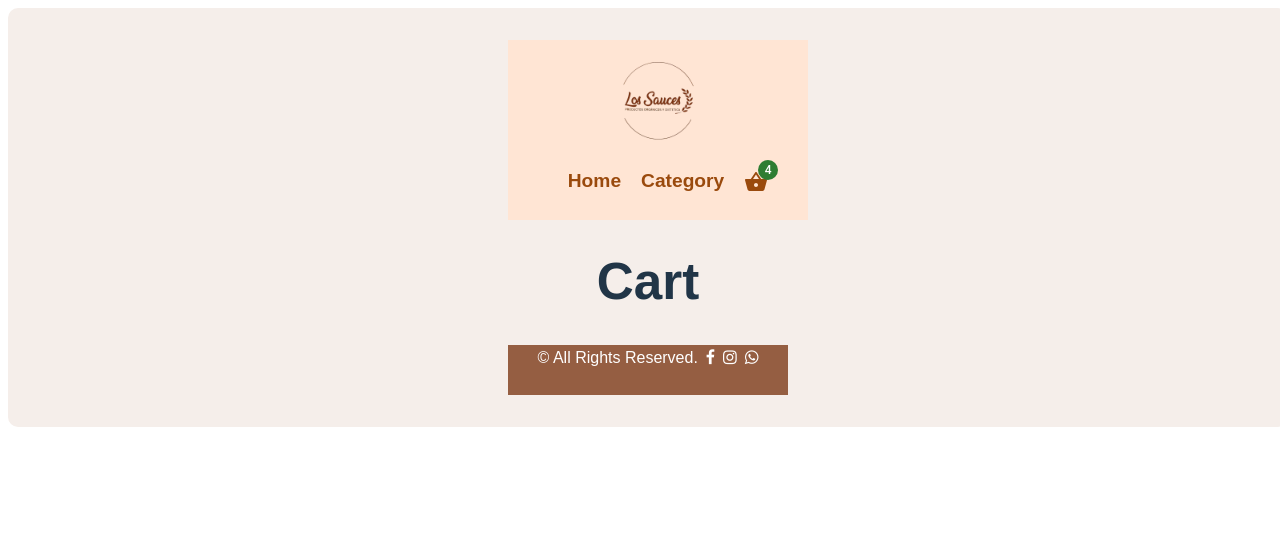
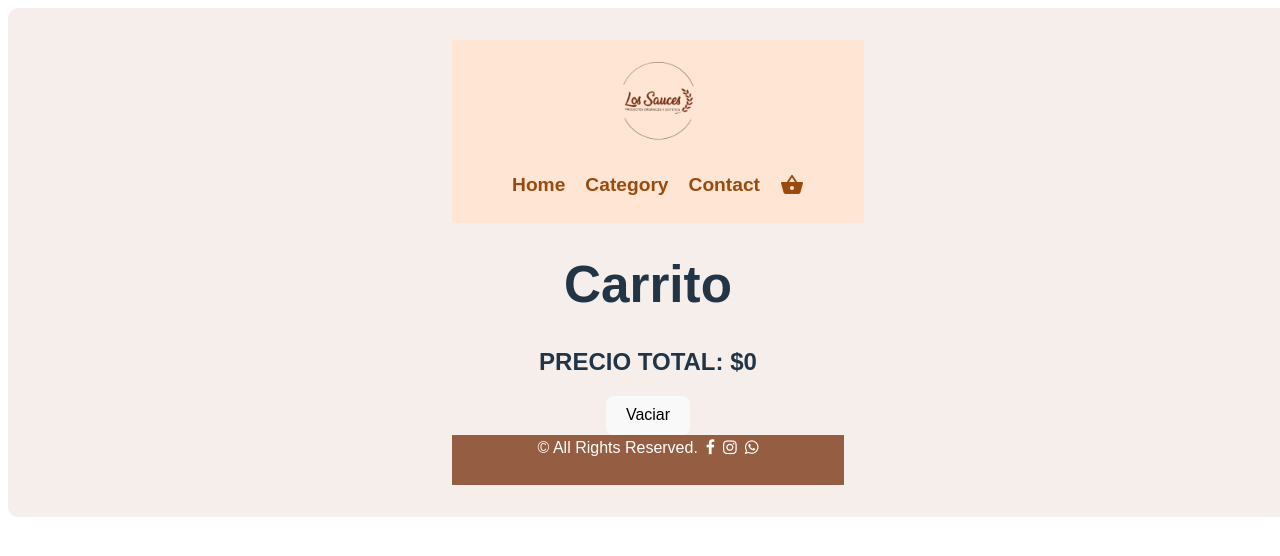
Before and after one commit to GastonRodrigo/reactsauces, a React (Vite) app in the folder vite-sauces/: page /cart in a window 1280 px wide. Shown: the top 556 px of the page. Built offline with nearby package versions, Linux system fonts and the light colour scheme.

Commit message:
cartcontext, cartwidget funcional, itemcount

```diff
--- a/vite-sauces/package.json
+++ b/vite-sauces/package.json
@@ -12,6 +12,7 @@
   "dependencies": {
     "@emotion/react": "^11.11.1",
     "@emotion/styled": "^11.11.0",
+    "@googlemaps/react-wrapper": "^1.1.35",
     "@material/list": "^14.0.0",
     "@mui/icons-material": "^5.14.9",
     "@mui/material": "^5.14.10",
--- a/vite-sauces/src/App.css
+++ b/vite-sauces/src/App.css
@@ -4,7 +4,6 @@
   padding: 2rem;
   text-align: center;
 }
-
 
 
 .logo {
--- a/vite-sauces/src/components/Header/CartWidget.jsx
+++ b/vite-sauces/src/components/Header/CartWidget.jsx
@@ -1,12 +1,20 @@
+import React, { useContext } from 'react';
 import Badge from '@mui/material/Badge';
 import ShoppingBasketIcon from '@mui/icons-material/ShoppingBasket';
+import { CartContext } from '../../context/CartContext';
+import { Link } from 'react-router-dom';
+
 
 const CartWidget = () => {
-    return (
-        <Badge badgeContent={4} color='success'>
-        <ShoppingBasketIcon />
-        </Badge>
-    );
+  const {cantidadEnCarrito} = useContext (CartContext);
+
+  return (
+    <Link className='menu-link' to='/cart'>
+    <Badge badgeContent={cantidadEnCarrito()} color='success'>
+      <ShoppingBasketIcon />
+    </Badge>
+    </Link>
+  );
 };
 
 export default CartWidget;
--- a/vite-sauces/src/components/Header/Navbar.jsx
+++ b/vite-sauces/src/components/Header/Navbar.jsx
@@ -38,7 +38,8 @@ function NavBar() {
                 </li>
                 </ul>
             </li>
-            <li className='CartWidget'><a href='#'><CartWidget /> </a></li>
+            <li><a href="/contact">Contact</a></li>
+            <li className='CartWidget'><a href='/cart'><CartWidget /> </a></li>
             </ul>
         </nav>
         </div>
--- /dev/null
+++ b/vite-sauces/src/components/ItemCount.jsx
@@ -0,0 +1,17 @@
+import React, {useState} from 'react'
+
+const ItemCount = ( {cantidad, handleAgregar, handleRestar, handleSumar} ) => {
+
+  return (
+    <div>
+        <div className="item-count">
+            <button onClick={handleRestar}>-</button>
+            <p>{cantidad}</p>
+            <button onClick={handleSumar}>+</button>
+        </div>
+        <button className="agregar-al-carrito" onClick={handleAgregar}>Agregar al Carrito</button>
+    </div>
+  )
+}
+
+export default ItemCount
--- a/vite-sauces/src/components/Items/ItemListContainer.jsx
+++ b/vite-sauces/src/components/Items/ItemListContainer.jsx
@@ -1,31 +1,29 @@
-import React, { useState, useEffect } from "react";
-import Card from "@mui/material/Card";
-import CardContent from "@mui/material/CardContent";
-import CardMedia from "@mui/material/CardMedia";
-import Typography from "@mui/material/Typography";
-import { CardActionArea } from "@mui/material";
-import Box from "@mui/material/Box";
-import { Link } from "react-router-dom";
-import axios from "axios";
+import React, { useEffect, useState } from 'react';
+import Card from '@mui/material/Card';
+import CardContent from '@mui/material/CardContent';
+import CardMedia from '@mui/material/CardMedia';
+import Typography from '@mui/material/Typography';
+import Button from '@mui/material/Button';
+import Box from '@mui/material/Box';
+import { Link } from 'react-router-dom';
+import axios from 'axios';
 
-const ItemListContainer = ({id, name, img, category, description, price}) => {
-  const [cart, setCart] = useState([]);
+const ItemListContainer = ({ id, name, img, category, description, price }) => {
   const [productId, setProductId] = useState(null);
 
   const addToCart = () => {
     const newItem = {
-      id : id,
+      id: id,
       name: name,
       img: img,
       category: category,
       price: price,
-      description : description,
+      description: description,
     };
-
-    setCart([...cart, newItem]);
-  };
+  }
 
   useEffect(() => {
+    // Simulando una solicitud a una API
     axios.get('/src/components/JSON/db.json').then((res) => {
       const product = res.data.productos.find((product) => product.name === name);
       if (product) {
@@ -35,29 +33,25 @@ const ItemListContainer = ({id, name, img, category, description, price}) => {
   }, [name]);
 
   return (
-    <Box sx={{flexGrow: 1}}>
+    <Box sx={{ flexGrow: 1 }}>
       <Link to={`/detail/${productId}`}>
-      <Card sx={{ maxWidth: 345, m: 2 }}>
-        <CardActionArea>
-          <CardMedia
-            component="img"
-            height="300"
-            image={img}
-          />
+        <Card sx={{ maxWidth: 345, m: 2 }}>
+          <CardMedia component="img" height="300" image={img} />
           <CardContent>
-            <Typography gutterBottom variant="h5" component="div">
-                {name}
+            <Typography variant="h5" gutterBottom>
+              {name}
             </Typography>
-            <Typography variant="body2" color="text.secondary">
-                {description}
+            <Typography variant="body2" color="textSecondary">
+              {description}
             </Typography>
-            <Typography variant='h5' color="text.secondary">
+            <Typography variant="h5" color="textSecondary">
               {price}
             </Typography>
           </CardContent>
-          <button className="addToCartButton" onClick={addToCart}>Agregar al carrito</button>
-        </CardActionArea>
-      </Card>
+          <Button className="addToCartButton" onClick={addToCart}>
+            Ver mas
+          </Button>
+        </Card>
       </Link>
     </Box>
   );
--- /dev/null
+++ b/vite-sauces/src/context/CartContext.jsx
@@ -0,0 +1,48 @@
+import { createContext, useEffect, useState } from "react";
+
+export const CartContext = createContext();
+
+const carritoInicial = JSON.parse(localStorage.getItem("cart")) || [];
+
+export const CartProvider = ({children}) => {
+
+    const [cart, setCart] = useState (carritoInicial);
+
+  const agregarAlCarrito = (item, cantidad) => {
+    const itemAgregado = {...item, cantidad};
+
+    const nuevoCarrito = [...cart];
+    const estaEnElCarrito = nuevoCarrito.find((item) => item.id === itemAgregado.id);
+
+    if (estaEnElCarrito) {
+      estaEnElCarrito.cantidad += cantidad;
+      setCart (nuevoCarrito);
+    } else {
+      nuevoCarrito.push(itemAgregado);
+      setCart (nuevoCarrito);
+
+    }
+  }
+
+  const cantidadEnCarrito = () => {
+    return cart.reduce (( acc, prod) => acc + prod.cantidad, 0);
+  }
+
+  const precioTotal = () => {
+    return cart.reduce ((acc, prod) => acc + prod.precio * prod.cantidad, 0);
+  }
+
+  const vaciarCarrito = () => {
+    setCart ([]);
+  }
+
+    useEffect (() => {
+        localStorage.setItem("cart", JSON.stringify(cart))
+    }, [cart])
+
+    return (
+        <CartContext.Provider value={ {cart, agregarAlCarrito, cantidadEnCarrito, precioTotal, vaciarCarrito}}>
+            {children}
+        </CartContext.Provider>
+    )
+}
--- a/vite-sauces/src/index.css
+++ b/vite-sauces/src/index.css
@@ -29,6 +29,12 @@ h1 {
   line-height: 1.1;
 }
 
+.item-count {
+  display: flex;
+  justify-content: center;
+  align-items: center;
+  gap: 1rem;
+}
 button {
   border-radius: 8px;
   border: 1px solid transparent;
@@ -36,12 +42,12 @@ button {
   font-size: 1em;
   font-weight: 500;
   font-family: inherit;
-  background-color: #1a1a1a;
+  background-color: #ffdfc1;
   cursor: pointer;
   transition: border-color 0.25s;
 }
 button:hover {
-  border-color: #646cff;
+  border-color: #000000;
 }
 button:focus,
 button:focus-visible {
--- a/vite-sauces/src/pages/Cart.jsx
+++ b/vite-sauces/src/pages/Cart.jsx
@@ -1,9 +1,30 @@
+import React, { useContext } from 'react';
+import { CartContext } from '../context/CartContext';
 
+const Carrito = () => {
+  const { cart, precioTotal, vaciarCarrito } = useContext(CartContext);
 
-const Cart = () => {
+  const handleVaciar = () => {
+    vaciarCarrito();
+  }
+
   return (
-    <h1>Cart</h1>
+    <div className="container">
+      <h1 className="main-title">Carrito</h1>
+
+      {
+        cart.map((prod) => (
+          <div key={prod.id}>
+          <h2>{prod.name}</h2>
+          <p>Precio Unitario: {prod.price}</p>
+          <p>Cantidad: {prod.cantidad}</p>
+          <p>Precio total: {prod.price * prod.cantidad}</p>
+          </div>
+        ))
+      }
+    <h2>PRECIO TOTAL: ${precioTotal()}</h2>
+    <button onClick={handleVaciar}>Vaciar</button>
+    </div>
   )
 }
-
-export default Cart
+export default Carrito
--- a/vite-sauces/src/pages/Contact.jsx
+++ b/vite-sauces/src/pages/Contact.jsx
@@ -1,29 +1,33 @@
-import ItemListContainer from "../components/Items/ItemListContainer";
-import Box from "@mui/material/Box";
-import { Grid } from "@mui/material";
+import React from 'react';
 
-function Contact() {
+function Contacto() {
   return (
+    <div>
 
-    <>
-    <Box
-          sx={{
-            flexGrow: 1,
-            display: "flex",
-            justifyContent: "center",
-            alignItems: "center",
-            padding: '10px',
-            my: 2,
-          }}
-        >
+      <p>¡Contáctanos para obtener más información!</p>
 
-        <Grid container spacing={0} justifyContent="center">
+      <form>
+        {/* Tu formulario de contacto aquí */}
+      </form>
 
+      <div>
+        <h2>Ubicación del Local</h2>
+        <p>Dirección: Pedro de Mendoza 512, San Isidro</p>
+        <p>Teléfono: (123) 456-7890</p>
+      </div>
 
-        </Grid>
-      </Box>
-      </>
-  )
+      <div>
+        <h2>Mapa</h2>
+        <iframe
+          src="https://storage.googleapis.com/maps-solutions-378m356msr/locator-plus/16oc/locator-plus.html"
+          width="1000px"
+          height="600"
+          style={{ border: '0' }}
+          loading="lazy"
+        />
+      </div>
+    </div>
+  );
 }
 
-export default Contact
+export default Contacto;
--- a/vite-sauces/src/pages/DetailPage.jsx
+++ b/vite-sauces/src/pages/DetailPage.jsx
@@ -1,8 +1,26 @@
-import React, { useState, useEffect } from "react";
+import React, { useState, useEffect, useContext } from "react";
 import axios from "axios";
-import { useParams } from "react-router-dom";
+import { useParams, Link } from "react-router-dom";
+import ItemCount from "../components/ItemCount";
+import { CartContext } from "../context/CartContext";
 
 const DetailPage = () => {
+
+    const {cart, agregarAlCarrito} = useContext(CartContext);
+    console.log(cart);
+
+  const [cantidad, setCantidad] = useState(1);
+  const handleRestar = () => {
+      cantidad > 1 && setCantidad (cantidad - 1)
+  }
+  const handleSumar = () => {
+      setCantidad (cantidad + 1)
+  }
+
+    // setCart ( [...cart, itemAgregado]);
+    //   console.log (itemAgregado);
+
+
   const { id } = useParams();
   const [item, setItem] = useState({});
 
@@ -18,9 +36,16 @@ const DetailPage = () => {
       {item.id ? (
         <div>
           <h1>{item.name}</h1>
-          <img src={item.img} alt={item.name} />
+          <img src={item.img} alt={item.name} width={500} />
           <p>Description: {item.description}</p>
           <p>Price: {item.price}</p>
+          <ItemCount
+          cantidad={cantidad}
+          handleSumar={handleSumar}
+          handleRestar={handleRestar}
+          handleAgregar={() => { agregarAlCarrito (item, cantidad)}}
+          />
+          <Link to="/">Volver a la página de inicio</Link>
         </div>
       ) : (
         <p>Producto no encontrado.</p>
```
Also changed, not shown: vite-sauces/src/App.jsx (+11 -0 lines), 1 other file (tests, documents, lock files or other folders).
